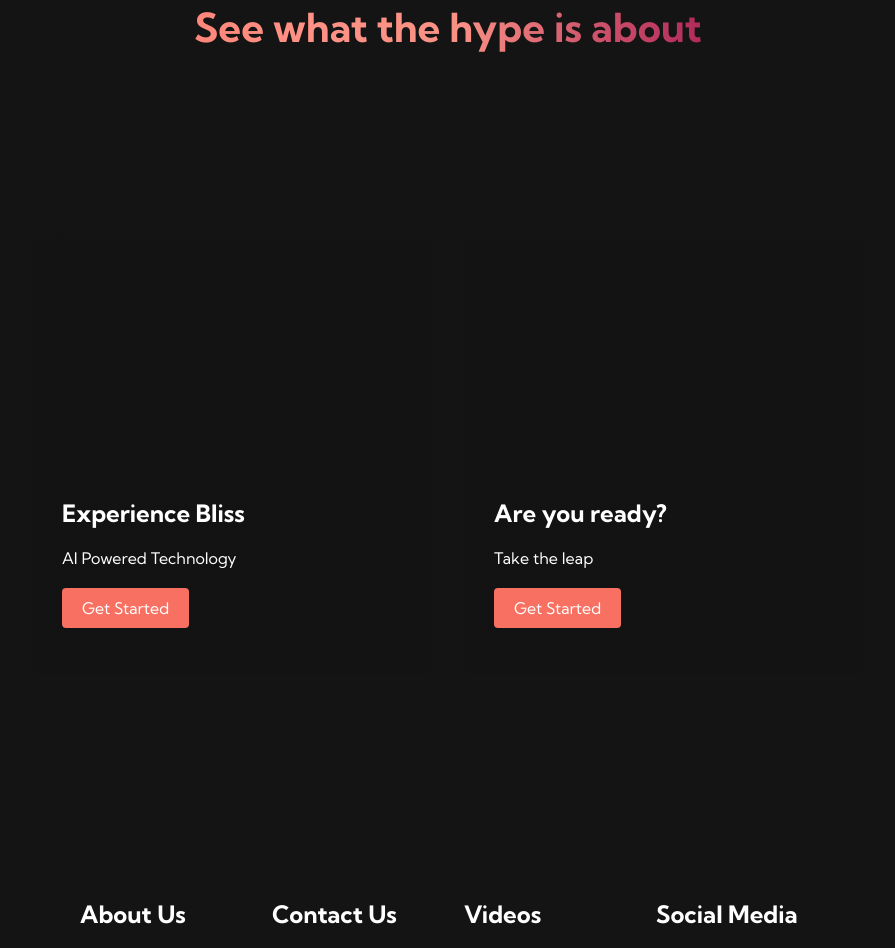
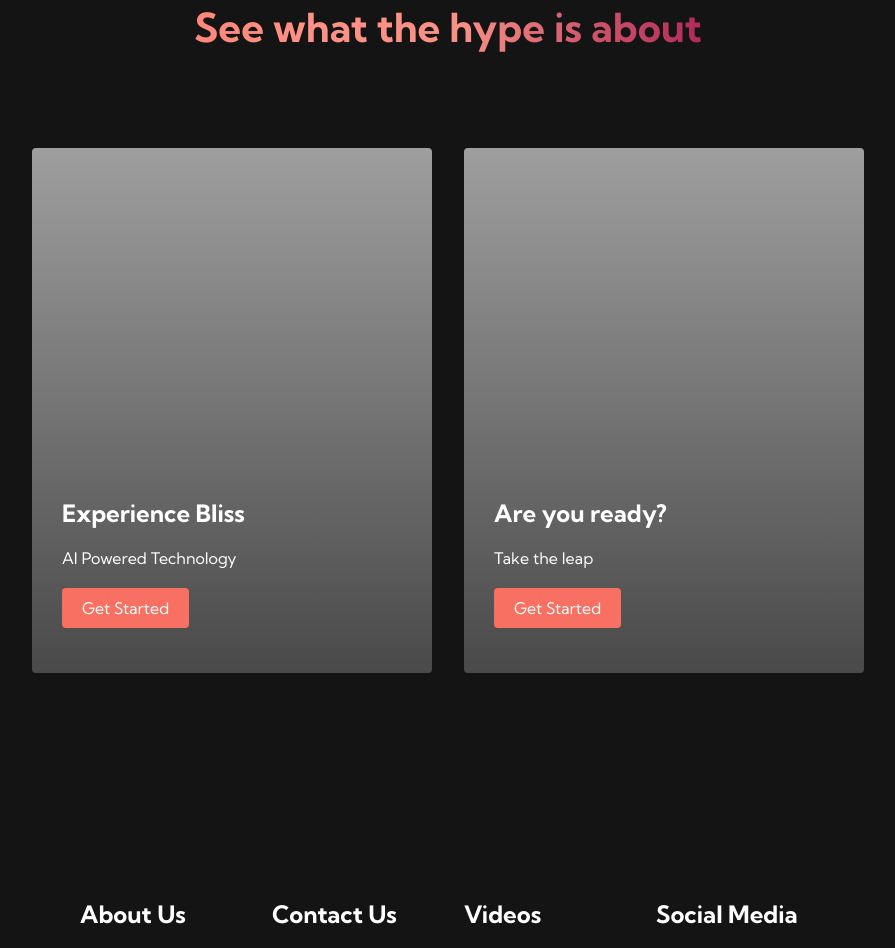
Before and after one commit to NikitaRathore91/first_webdev_project, a plain HTML site: page index.html in a window 1280 px wide. Shown: the part 797-1745 px from the top of the page, without its empty margins (192-1087 px from the left). Drawn offline with Linux system fonts and the light colour scheme; the site is published under a folder, as on GitHub Pages, so addresses that start at the root find nothing.

Commit message:
Update style.css
removed / from the image url

```diff
--- a/style.css
+++ b/style.css
@@ -409,7 +409,7 @@
     background-image: linear-gradient(to bottom,
     rgba(0,0,0,0) 0%,
     rgba(17,17,17,0.6) 100%),
-     url('/Images/pic3.jpg');
+     url('Images/pic3.jpg');
      background-size: cover;
      position: relative;
      color:#fff;
@@ -423,7 +423,7 @@
     background-image: linear-gradient(to bottom,
     rgba(0,0,0,0) 0%,
     rgba(17,17,17,0.6) 100%),
-    url('/Images/pic4.jpg');
+    url('Images/pic4.jpg');
     background-size: cover;
 }
 
```
